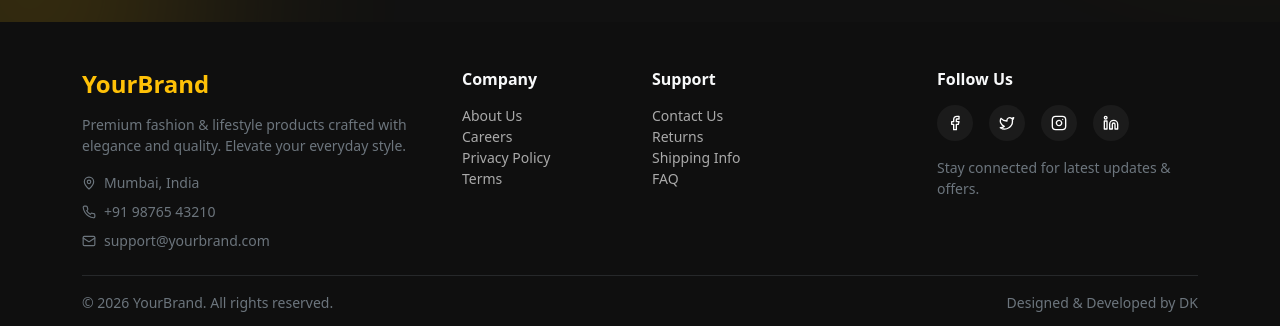
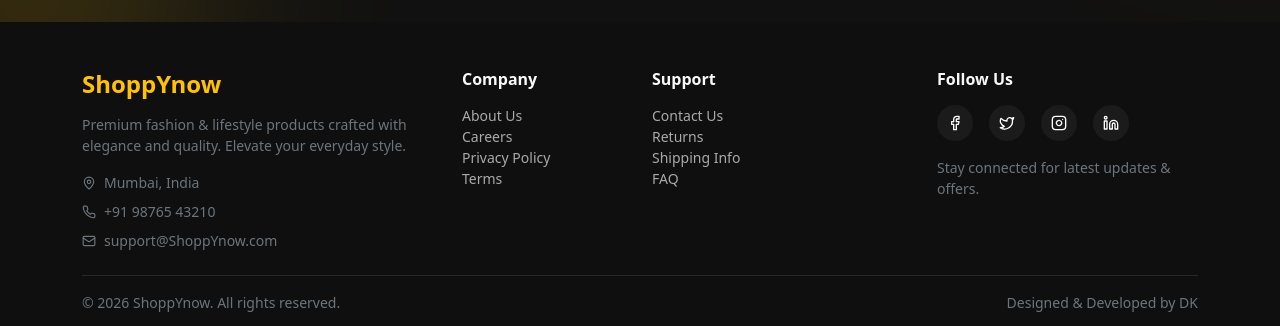
Before and after one commit to DIPAKK2310/ShoppYnow, a React (Vite) app in the folder frontend/vite-project/: page / in a window 1280 px wide. Shown: the part 3121-3447 px from the top of the page. Built offline with nearby package versions, Linux system fonts and the light colour scheme.

Commit message:
feat:footer upgrade

```diff
--- a/frontend/vite-project/src/components/Footer.jsx
+++ b/frontend/vite-project/src/components/Footer.jsx
@@ -20,7 +20,7 @@ const Footer = () => {
 
           {/* Brand + Contact */}
           <div className="col-md-4">
-            <h4 className="fw-bold mb-3 text-warning">YourBrand</h4>
+            <h4 className="fw-bold mb-3 text-warning">ShoppYnow</h4>
             <p className="text-secondary small">
               Premium fashion & lifestyle products crafted with elegance and
               quality. Elevate your everyday style.
@@ -34,7 +34,7 @@ const Footer = () => {
                 <LuPhone /> +91 98765 43210
               </span>
               <span className="d-flex align-items-center gap-2 text-secondary">
-                <LuMail /> support@yourbrand.com
+                <LuMail /> support@ShoppYnow.com
               </span>
             </div>
           </div>
@@ -84,7 +84,7 @@ const Footer = () => {
         {/* Bottom */}
         <div className="d-flex flex-column flex-md-row justify-content-between align-items-center small text-secondary">
           <p className="mb-0">
-            © 2026 YourBrand. All rights reserved.
+            © 2026 ShoppYnow. All rights reserved.
           </p>
           <p className="mb-0">
             Designed & Developed by DK
```
